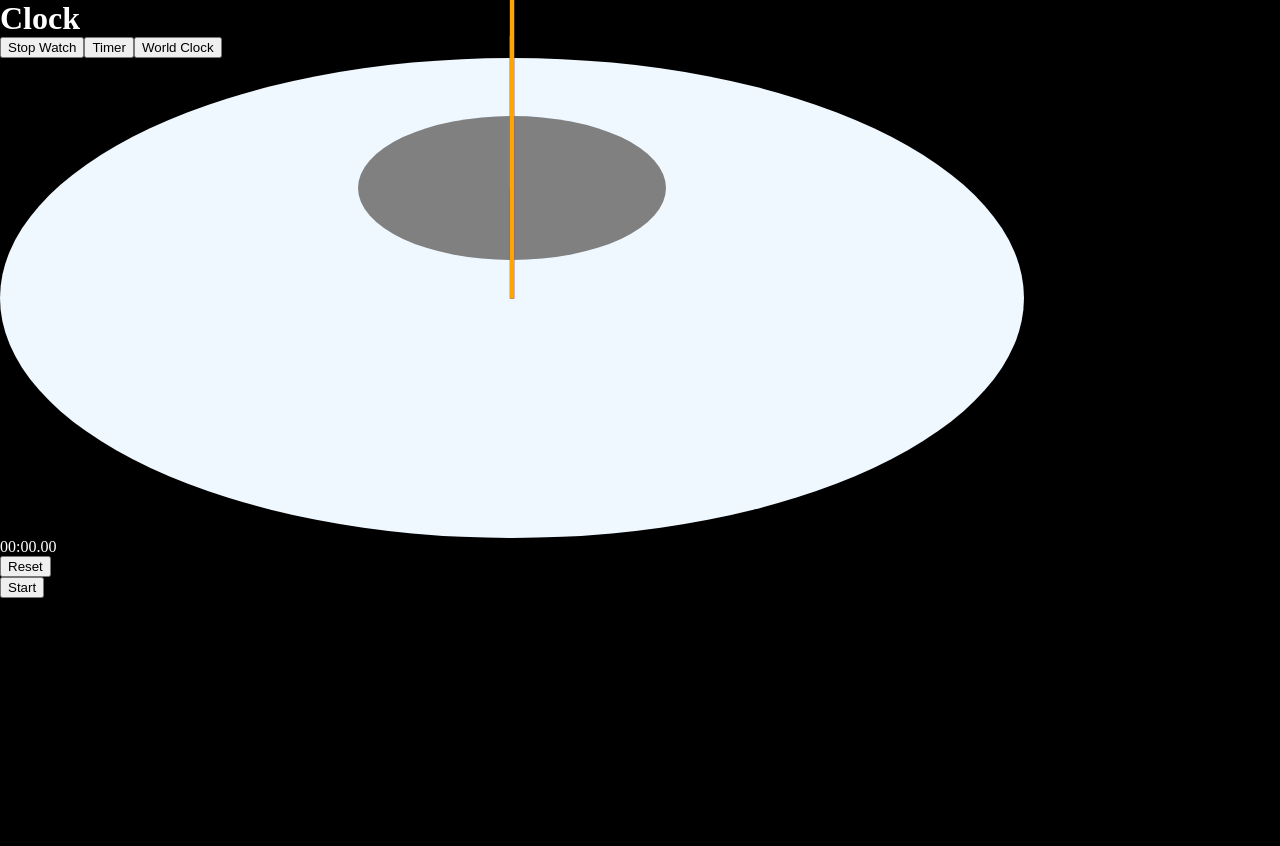
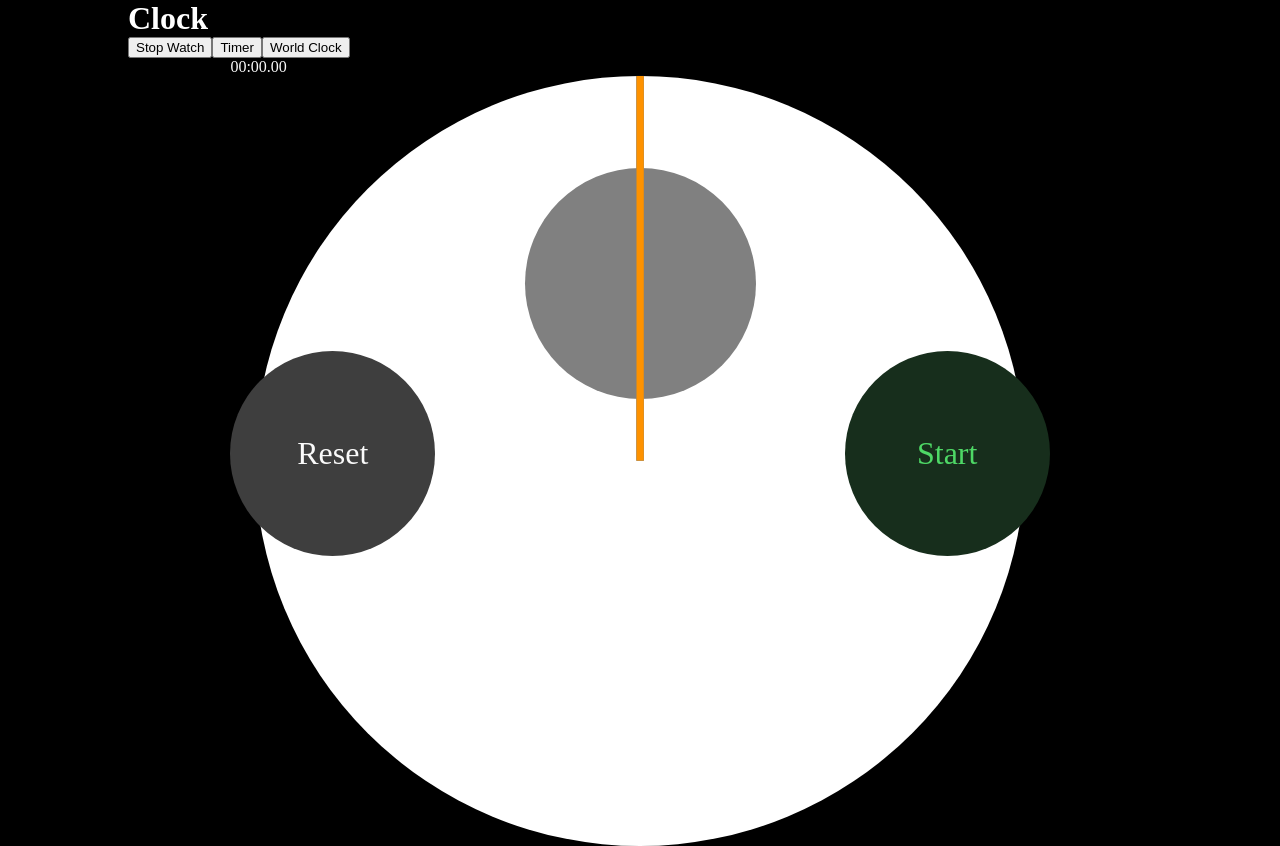
Before and after one commit to makaronma/mkron-clock, a React (Create React App) app: page / in a window 1280 px wide. Both pictures are taken after a click on the button "Stop Watch". Before the commit the page ends 810 px from the top, so only its background shows below. Built offline with nearby package versions, Linux system fonts and the light colour scheme; the HTML template or start-up script is replaced by a standard one.

Commit message:
add stopwatch styles

```diff
--- a/package.json
+++ b/package.json
@@ -10,6 +10,7 @@
     "react": "^17.0.2",
     "react-dom": "^17.0.2",
     "react-scripts": "5.0.0",
+    "sass": "^1.49.7",
     "web-vitals": "^2.1.4"
   },
   "scripts": {
--- a/public/index.html
+++ b/public/index.html
@@ -9,7 +9,7 @@
       name="Mkron Clock"
       content="A Clock"
     />
-    <!-- <link rel="apple-touch-icon" href="%PUBLIC_URL%/logo192.png" /> -->
+    <link rel="apple-touch-icon" href="%PUBLIC_URL%/logo192.png" />
     <link rel="manifest" href="%PUBLIC_URL%/manifest.json" />
     <title>Clock</title>
   </head>
--- a/src/App.js
+++ b/src/App.js
@@ -1,5 +1,5 @@
 import React, { useMemo, useState } from "react";
-import "./styles/app.css";
+import "./scss/app.scss";
 import StopWatch from "./StopWatch";
 import Timer from "./Timer";
 import WorldClock from "./WorldClock";
--- /dev/null
+++ b/src/StopWatch/ControlPanel.js
@@ -0,0 +1,37 @@
+import React from "react";
+
+const ControlPanel = ({
+  running,
+  handleLapBtnClick,
+  handeResetBtnClick,
+  handleStartStopBtnClick,
+}) => {
+  return (
+    <>
+      <div className="left">
+        {running ? (
+          <button onClick={handleLapBtnClick} className="lap">
+            Lap
+          </button>
+        ) : (
+          <button onClick={handeResetBtnClick} className="reset">
+            Reset
+          </button>
+        )}
+      </div>
+      <div className="right">
+        {running ? (
+          <button onClick={handleStartStopBtnClick} className="stop">
+            Stop
+          </button>
+        ) : (
+          <button onClick={handleStartStopBtnClick} className="start">
+            Start
+          </button>
+        )}
+      </div>
+    </>
+  );
+};
+
+export default ControlPanel;
--- a/src/StopWatch/LapDisplay.js
+++ b/src/StopWatch/LapDisplay.js
@@ -1,9 +1,9 @@
-import React, { useEffect } from "react";
+import React from "react";
 import { getDisplayTime } from "../utils";
 
 const LapDisplay = ({ lapTimeDifList, currentLapDuration }) => {
   return (
-    <div id="stopWatchLapDisplay">
+    <div id="lapDisplay">
       {currentLapDuration ? (
         <div className="lap">
           <div className="left">Lap {lapTimeDifList.length + 1}</div>
--- a/src/StopWatch/index.js
+++ b/src/StopWatch/index.js
@@ -2,7 +2,8 @@ import { useCallback, useEffect, useState } from "react";
 import TimeDisplay from "./TimeDisplay";
 import LapDisplay from "./LapDisplay";
 import Clock from "./Clock";
-import "../styles/stopwatch.css";
+import ControlPanel from "./ControlPanel";
+import "../scss/stopwatch.scss";
 
 const StopWatch = () => {
   const [startMs, setStartMs] = useState(0);
@@ -92,22 +93,16 @@ const StopWatch = () => {
   }, []);
 
   return (
-    <div className="miniApp">
-      <Clock ms={ms} lapMs={currentLapDuration} />
+    <div id="stopWatch">
       <TimeDisplay ms={ms} />
-      <div className="left">
-        {running ? (
-          <button onClick={handleLapBtnClick}>Lap</button>
-        ) : (
-          <button onClick={handeResetBtnClick}>Reset</button>
-        )}
-      </div>
-      <div className="right">
-        {running ? (
-          <button onClick={handleStartStopBtnClick}>Stop</button>
-        ) : (
-          <button onClick={handleStartStopBtnClick}>Start</button>
-        )}
+      <div id="clockPanel">
+        <Clock ms={ms} lapMs={currentLapDuration} />
+        <ControlPanel
+          running={running}
+          handleLapBtnClick={handleLapBtnClick}
+          handeResetBtnClick={handeResetBtnClick}
+          handleStartStopBtnClick={handleStartStopBtnClick}
+        />
       </div>
       <LapDisplay
         lapTimeDifList={lapTimeDifList}
--- /dev/null
+++ b/src/scss/app.scss
@@ -0,0 +1,17 @@
+:root {
+  background-color: black;
+  color: white;
+}
+* {
+  box-sizing: border-box;
+  margin: 0;
+}
+button {
+  user-select: none;
+}
+
+@media screen and (min-width: 768px) {
+  #App {
+    padding: 0 10%;
+  }
+}
--- /dev/null
+++ b/src/scss/stopwatch.scss
@@ -0,0 +1,154 @@
+:root {
+  --hand-size: 1%;
+
+  --orange: #fe9200;
+  --blue: #1172e2;
+  --gray: #545456;
+
+  --btn-gray: #3e3e3e;
+  --btn-darker-gray: #2d2d2d;
+
+  --text-green: #4ed866;
+  --text-white: #fafafa;
+  --text-red: #f73830;
+
+  --bg-dark: #0d0d0d;
+  --bg-dark-green: #172e1c;
+  --bg-darker-green: #132517;
+  --bg-darkest-green: #0e1b11;
+  --bg-dark-red: #331314;
+  --bg-darker-red: #2c1011;
+  --bg-darkest-red: #250e0f;
+}
+#stopWatch {
+  display: flex;
+  flex-direction: column;
+  justify-content: center;
+  align-items: center;
+
+  > div {
+    width: 80%;
+  }
+
+  * {
+    color: var(--text-white);
+  }
+
+  button {
+    background: none;
+    color: inherit;
+    border: none;
+    padding: 0;
+    font: inherit;
+    cursor: pointer;
+    outline: inherit;
+  }
+
+  #stopWatchTimeDisplay span {
+    margin: 2rem;
+  }
+  #clockPanel {
+    position: relative;
+    aspect-ratio: 1/1.1;
+    max-height: 60vh;
+    > div:not(#clock) {
+      position: absolute;
+      width: 25%;
+      aspect-ratio: 1;
+      bottom: 0;
+      button {
+        width: 100%;
+        height: 100%;
+        border-radius: 100%;
+      }
+    }
+    .right {
+      position: absolute;
+      right: 0;
+    }
+  }
+  #clock {
+    position: relative;
+    margin: 0 3%;
+    width: 94%;
+    aspect-ratio: 1/1;
+  }
+  .circle {
+    position: relative;
+    width: 100%;
+    height: 100%;
+    background-color: white;
+    border-radius: 100%;
+  }
+  .mini-circle {
+    position: absolute;
+    top: 12%;
+    right: 35%;
+    width: 30%;
+    height: 30%;
+    background-color: gray;
+    border-radius: 100%;
+  }
+  .hand {
+    position: absolute;
+    top: calc(50% - var(--hand-size) / 2);
+    height: var(--hand-size);
+    width: 100%;
+    clip-path: polygon(50% 0, 100% 0, 100% 100%, 50% 100%);
+  }
+  .m-hand {
+    background-color: var(--orange);
+    height: calc(var(--hand-size) * 3);
+  }
+  .s-hand {
+    background-color: var(--orange);
+  }
+  .s-hand.lap {
+    background-color: var(--blue);
+  }
+
+  /* ============Lap============ */
+  #lapDisplay {
+    font-size: max(2.5vw, 22px);
+    max-height: 35vh;
+    overflow-y: scroll;
+    .lap {
+      display: flex;
+      justify-content: space-between;
+      padding: 0.2em 0.8em;
+      border-top: 1px gray solid;
+      &:last-child {
+        border-bottom: 1px gray solid;
+      }
+    }
+  }
+
+  /* ============Buttons Color============ */
+  button {
+    font-size: max(2.5vw, 22px);
+    &.start {
+      background-color: var(--bg-dark-green);
+      color: var(--text-green);
+    }
+    &.stop {
+      background-color: var(--bg-dark-red);
+      color: var(--text-red);
+    }
+    &.reset,
+    &.lap {
+      background-color: var(--btn-gray);
+    }
+    &:hover {
+      filter: brightness(0.9);
+    }
+    &:active {
+      filter: brightness(0.7);
+    }
+  }
+
+  @media screen and (max-width: 767px) {
+    > div {
+      width: 95%;
+    }
+  }
+}
--- a/src/styles/App.css
+++ /dev/null
@@ -1,8 +0,0 @@
-:root {
-  background-color: black;
-  color: white;
-}
-* {
-  box-sizing: border-box;
-  margin: 0;
-}
--- a/src/styles/stopwatch.css
+++ /dev/null
@@ -1,47 +0,0 @@
-:root{
-  --hand-size: 1%;
-}
-
-#stopWatchTimeDisplay span {
-  margin: 2rem;
-}
-
-#clock {
-  position: relative;
-  width: 80vw;
-  aspect-ratio: 1/1;
-  max-height: 60vh;
-}
-.circle {
-  position: relative;
-  width: 100%;
-  height: 100%;
-  background-color: aliceblue;
-  border-radius: 100%;
-}
-.mini-circle {
-  position: absolute;
-  top: 12%;
-  right: 35%;
-  width: 30%;
-  height: 30%;
-  background-color: gray;
-  border-radius: 100%;
-}
-.hand {
-  position: absolute;
-  top: calc(50% - var(--hand-size) / 2);
-  height: var(--hand-size);
-  width: 100%;
-  clip-path: polygon(50% 0, 100% 0, 100% 100%, 50% 100%);
-}
-.m-hand {
-  background-color: orange;
-  height: calc(var(--hand-size) * 3 );
-}
-.s-hand {
-  background-color: orange;
-}
-.s-hand.lap {
-  background-color: blue;
-}
```
Also changed, not shown: 1 other file (tests, documents, lock files or other folders).
